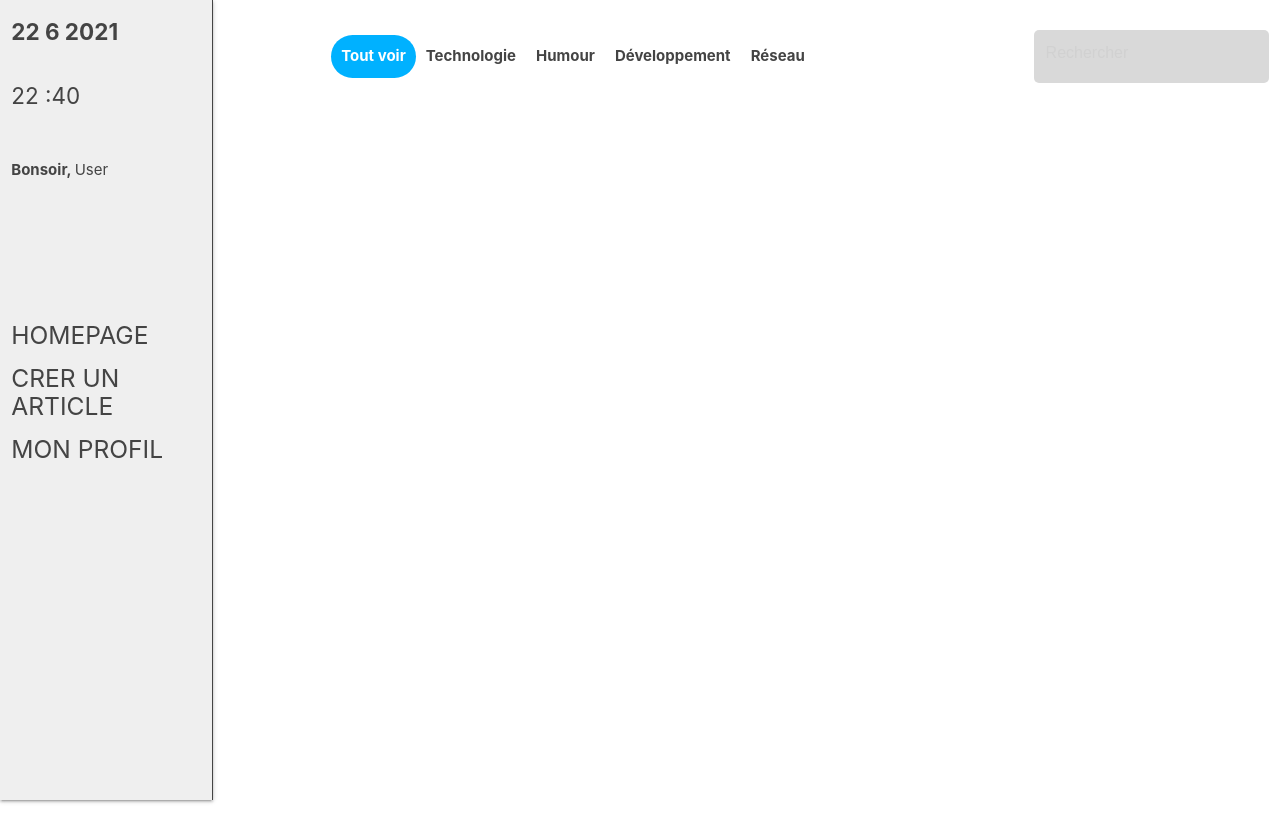
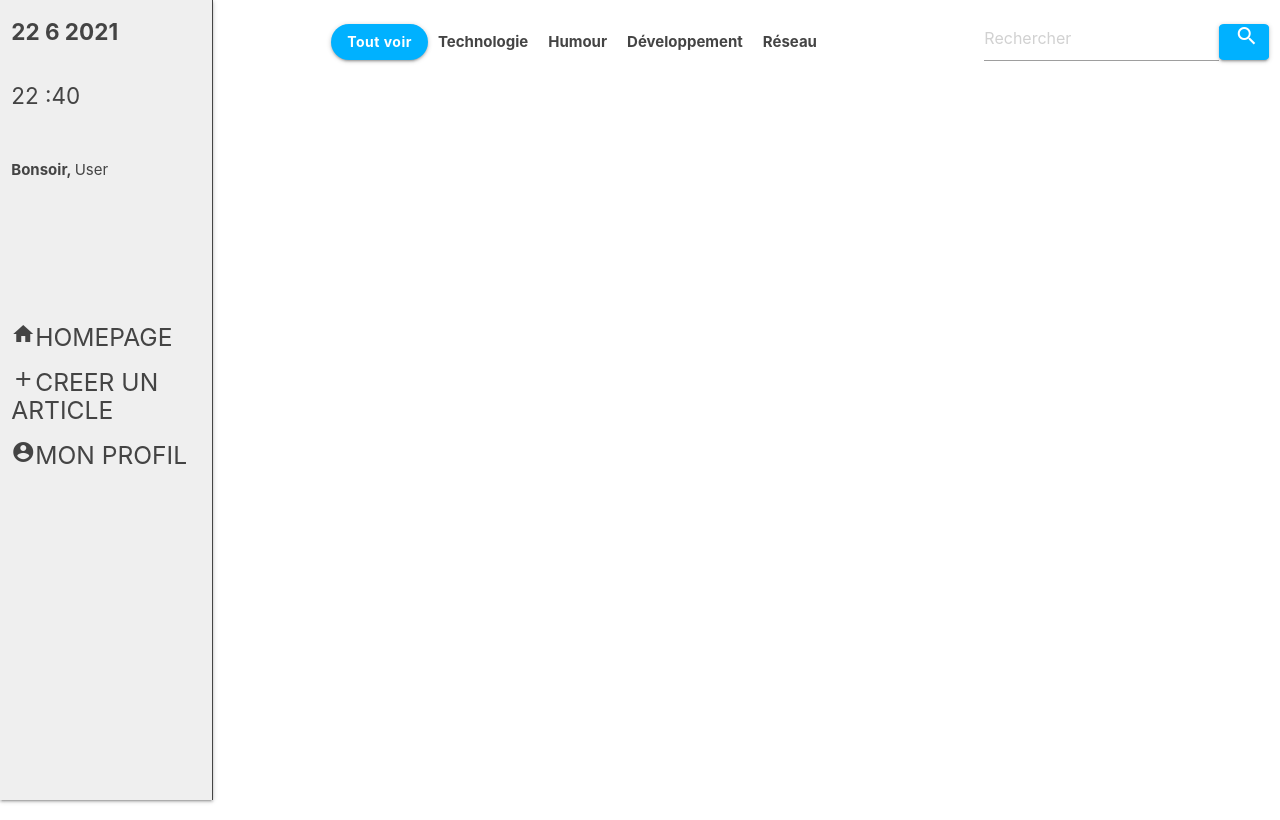
Before and after one commit to nelzart/cesiTpMobile, a PHP site: page / in a window 1280 px wide. Run offline with PHP 8.4, Linux system fonts and the light colour scheme.

Commit message:
ajout css

```diff
--- a/index.html
+++ b/index.html
@@ -4,6 +4,7 @@
 <meta charset="utf-8">
  <!-- Compiled and minified CSS -->
  <link rel="stylesheet" href="https://cdnjs.cloudflare.com/ajax/libs/materialize/1.0.0/css/materialize.min.css">
+ <link href="https://fonts.googleapis.com/icon?family=Material+Icons" rel="stylesheet">
 
 <link rel="stylesheet" href="style.css">
 <title> Blog des DI </title>
@@ -16,83 +17,27 @@
 		<div id="hour"></div>
 		<div id="message"></div>
 		<div class="menu">
-			<h5><a class="nav-link" href="#">HOMEPAGE</a></h5>
-			<h5><a class="nav-link" href="">CRER UN ARTICLE</a></h5>
-			<h5><a class="nav-link" href="#">MON PROFIL</a></h3>
+			<h5><a class="nav-link" href="#"><span class="material-icons">home</span>HOMEPAGE</a></h5>
+			<h5><a class="nav-link" href=""><span class="material-icons">add</span>CREER UN ARTICLE</a></h5>
+			<h5><a class="nav-link" href="#"><span class="material-icons">account_circle</span>MON PROFIL</a></h3>
 		</div>
 	</nav>
 	<div class="col s9 offset-s1">
 		<span id="myCategory">
-			<a class="active" href="">Tout voir</a>
+			<a class="btn active" href="">Tout voir</a>
 			<a class="nonActive" href="">Technologie</a>
 			<a class="nonActive" href="">Humour</a>
 			<a class="nonActive" href="">Développement</a>
 			<a class="nonActive" href="">Réseau</a>
-			<div class="input-field col s3">
-				<input placeholder="Rechercher" id="site-search" type="search">
-			</div>
+				<input class="input-field col s3" placeholder="Rechercher" id="site-search" type="search">
+				<a class="search waves-effect waves-light btn"><span class="material-icons">search</span></a>
 		</span>
+
+
+		<div class="container">
+
+		</div>
 	</div>
-</div>
-
-<div class="galerie">
-	<div class="contenu">
-	<div class="card" >
-		<div class="sub-photo"> <a href="">
-				<div style="background-image: url('img/bois.JPG')" alt="photo"></div>
-				</a> </div>
-			<div class="sub-text">
-				<h2>Titre</h2>
-			  <p>Lorem Ipsum</p>
-	</div>
-		</div>
-		<div class="card">
-			<div class="sub-photo"> <a href="">
-				<div style="background-image: url('img/durix.jpg')" alt="tableau"></div>
-				</a> </div>
-			<div class="sub-text">
-				<h2>Titre</h2>
-			<p>Lorem Ipsum </p>
-</div>
-		</div>
-		<div class="card">
-			<div class="materialboxed"> <a href="">
-				<div style="background-image: url('img/panda.jpg')" alt="tableau"></div>
-				</a> </div>
-			<div class="sub-text">
-				<h2>un panda trop beau</h2>
-					<p>Lorem Ipsum </p>
-			</div>
-		</div>
-		<div class="card">
-			<div class="sub-photo"> <a href="">
-				<div style="background-image: url('img/suisse.JPG')" alt="logement"></div>
-				</a> </div>
-			<div class="sub-text">
-				<h2>TITRE</h2>
-					<p>LOREM IPSUM</p>
-			</div>
-		</div>
-		<div class="card">
-			<div class="sub-photo"> <a href="">
-				<div style="background-image: url('img/tour.JPG')" alt="photo"></div>
-				</a> </div>
-			<div class="sub-text">
-				<h2>TITRE</h2>
-				<p>Lorem Ipsum </p>
-			</div>
-		</div>
-		<div class="card">
-			<div class="sub-photo"> <a href="">
-				<div style="background-image: url('img/train.JPG')" alt="terrain a batir"></div>
-				</a> </div>
-			<div class="sub-text">
-				<h2>TITRE</h2>
-					<p>Dorian dit des gros mots </p>
-			</div>
-		</div>
-		</div>
-  </div>
 </div>
 </body>
 </html>
--- a/style.css
+++ b/style.css
@@ -34,7 +34,7 @@ nav .menu h5 .nav-link{
 #myCategory {
 	display: flex;
 	align-items: center;
-	justify-content: flex-start;
+	flex-flow: row;
 }
 .row .col.offset-s1 {
     padding-top: 15px;
@@ -47,41 +47,23 @@ nav .menu h5 .nav-link{
 	background-color: #D9D9D9;
 }
 
-input:not([type]), input[type=text]:not(.browser-default), input[type=password]:not(.browser-default), input[type=email]:not(.browser-default), input[type=url]:not(.browser-default), input[type=time]:not(.browser-default), input[type=date]:not(.browser-default), input[type=datetime]:not(.browser-default), input[type=datetime-local]:not(.browser-default), input[type=tel]:not(.browser-default), input[type=number]:not(.browser-default), input[type=search]:not(.browser-default), textarea.materialize-textarea
+input .input-field
 {
 	border-bottom: 0px solid #9e9e9e;
 	background-color: #D9D9D9;
-}
-.input-field input[type=search] {
-    display: block;
-    line-height: inherit;
-    /* -webkit-transition: .3s background-color; */
-    /* transition: .3s background-color; */
+	max-height: 50px;
 }
 
-input {
-    -webkit-writing-mode: horizontal-tb !important;
-    text-rendering: auto;
-    color: -internal-light-dark(black, red);
-    letter-spacing: normal;
-    word-spacing: normal;
-    text-transform: none;
-    text-indent: 0px;
-    text-shadow: none;
-    display: inline-block;
-    text-align: start;
-    appearance: auto;
-    background-color: -internal-light-dark(rgb(255, 255, 255), rgb(59, 59, 59));
-    -webkit-rtl-ordering: logical;
-    cursor: text;
-    margin: 0em;
-    font: 400 13.3333px Arial;
-    padding: 1px 2px;
-    border-width: 2px;
-    border-style: inset;
-    border-color: -internal-light-dark(rgb(118, 118, 118), rgb(133, 133, 133));
-    border-image: initial;
+.search {
+	background-color: #00B1FF;
+	border-radius: 10%;
+	display: flex;
+	align-items: center;
+	justify-content: center;
+	height: 50px;
+	width: 50px;
 }
+
 .active{
 	background-color: #00B1FF;
 	padding: 10px;
@@ -96,6 +78,9 @@ input {
 	font-weight: bold;
 }
 
-.galerie{
-	display: none;
+.btn {
+    display: inline-block;
+	text-transform: none;
+    height: 36px;
+    padding: 0 16px;
 }
```
